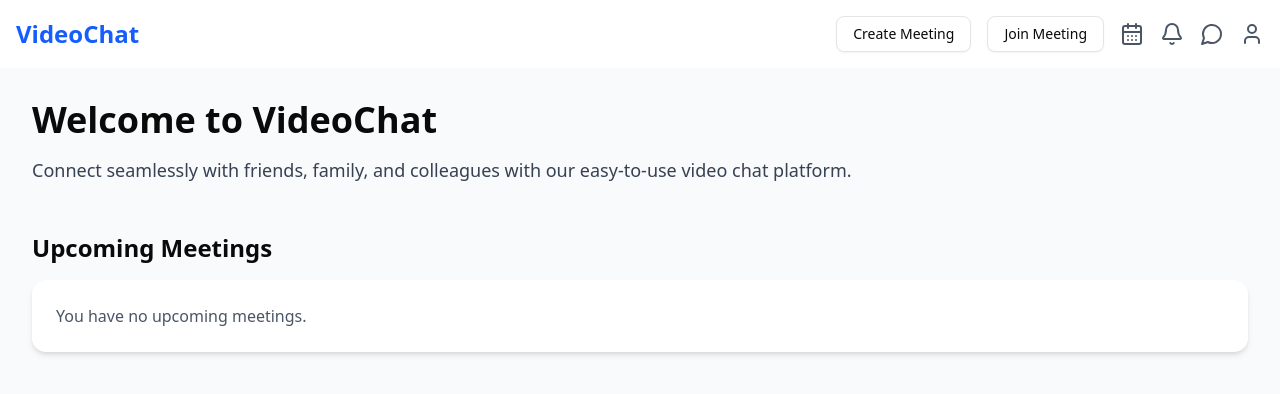
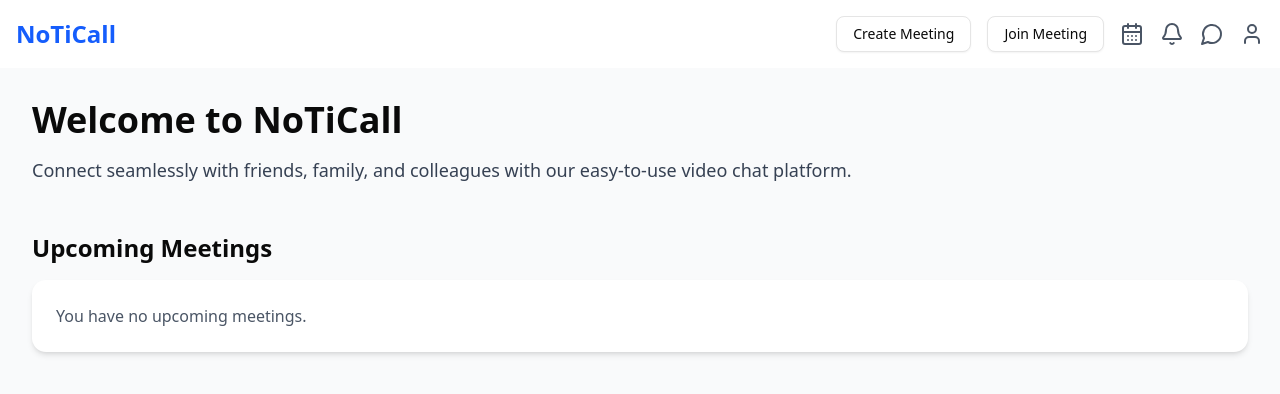
Before and after one commit to NoelTimVsu/NoTiCall, a React (Vite) app in the folder frontend/: page / in a window 1280 px wide. Shown: the top 394 px of the page. Built offline with nearby package versions, Linux system fonts and the light colour scheme.

Commit message:
change the logo name

```diff
--- a/frontend/src/pages/Main.tsx
+++ b/frontend/src/pages/Main.tsx
@@ -3,7 +3,7 @@ const MainPage = () => {
     return (
       <main className="p-8 bg-gray-50 min-h-screen">
         <section className="mb-12">
-          <h1 className="text-4xl font-bold mb-4">Welcome to VideoChat</h1>
+          <h1 className="text-4xl font-bold mb-4">Welcome to NoTiCall</h1>
           <p className="text-gray-700 text-lg">
             Connect seamlessly with friends, family, and colleagues with our easy-to-use video chat platform.
           </p>
--- a/frontend/src/pages/Navbar.tsx
+++ b/frontend/src/pages/Navbar.tsx
@@ -5,7 +5,7 @@ import { Bell, CalendarDays, MessageCircle, User } from "lucide-react";
 const Navbar = () => {
   return (
     <nav className="w-full flex items-center justify-between p-4 shadow-md bg-white">
-      <div className="text-2xl font-bold text-blue-600">VideoChat</div>
+      <div className="text-2xl font-bold text-blue-600">NoTiCall</div>
       <div className="flex items-center gap-4">
         <Button variant="outline">Create Meeting</Button>
         <Button variant="outline">Join Meeting</Button>
```
